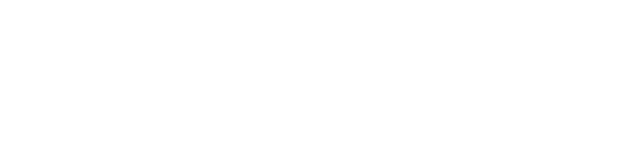
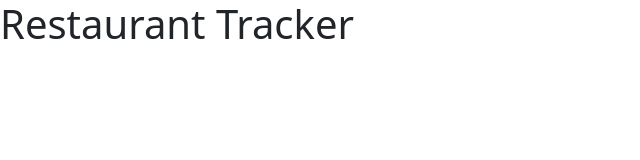
Before and after one commit to MrBlu3Sky57/Final-Cs-Project-2024, a plain HTML site: page static/index.html in a window 1280 px wide. Shown: the whole page, without its empty margins (0-640 px from the left). Drawn offline with nearby package versions, Linux system fonts and the light colour scheme.

```diff
--- a/static/index.html
+++ b/static/index.html
@@ -12,7 +12,7 @@
 
 <body>
     <div id="app">
-
+        <h1>Restaurant Tracker</h1>
     </div>
 </body>
 </html>
```
Also changed, not shown: 12 other files.
